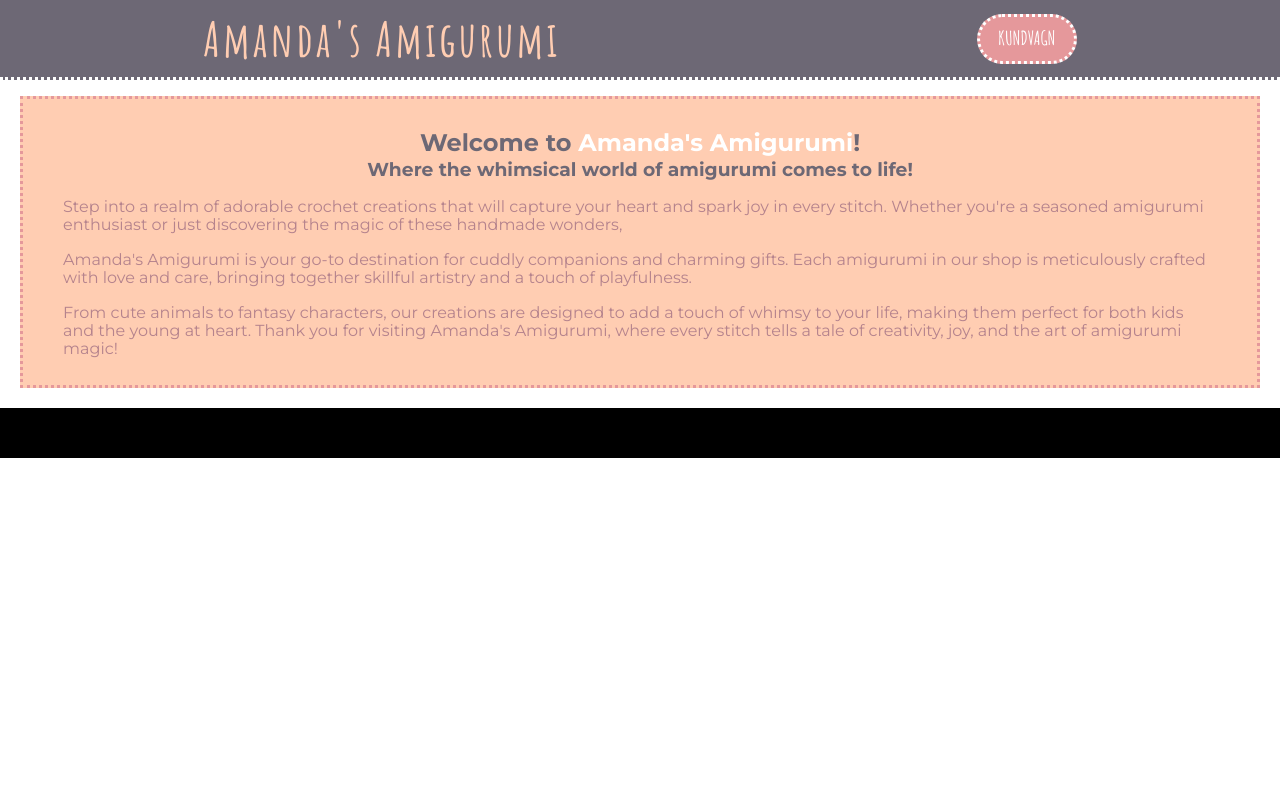
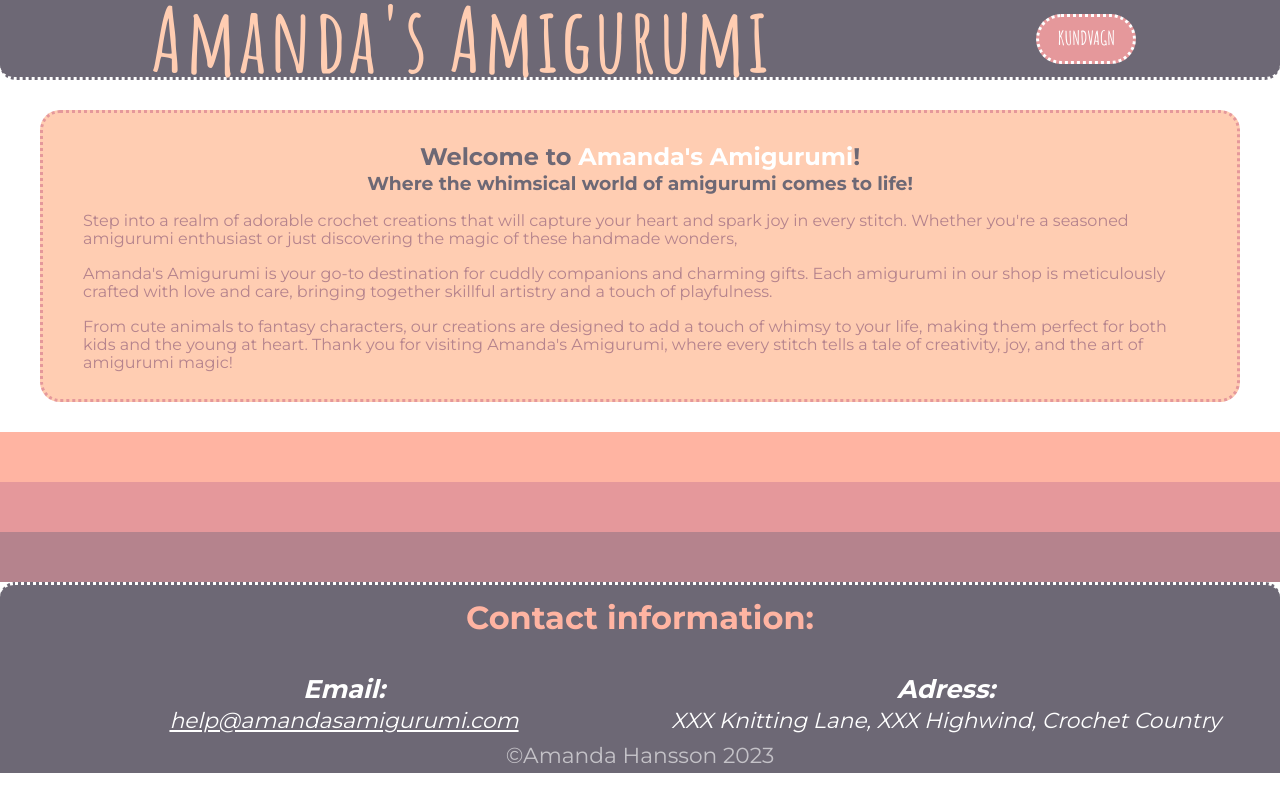
Before and after one commit to LilithSWE/Webshop-first-JS-assignment, a website: page index.html in a window 1280 px wide. Drawn offline with Linux system fonts and the light colour scheme.

Commit message:
Added footer, scss edits + id and classes

```diff
--- a/css/_mobile.scss
+++ b/css/_mobile.scss
@@ -1,5 +1,6 @@
 body {
   width: 100%;
+  height: auto;
   min-width: 100vw;
   display: flex;
   flex-direction: column;
@@ -9,6 +10,10 @@ body {
 }
 h1 {
   font-family: 'Amatic SC', sans-serif;
+  font-size: clamp(0.5rem, 7vw, 10rem);
+  text-wrap: nowrap;
+  margin: 10px;
+  letter-spacing: 3px;
 }
 h2,
 h3,
@@ -23,6 +28,9 @@ p {
 .whiteTextColor {
   color: white;
 }
+.fade{
+  opacity: 0.6;
+}
 button:active {
   opacity: 0.5;
   color: black;
@@ -34,18 +42,15 @@ header {
   max-width: 100vw;
   width: 100%;
   height: 5rem;
+  padding-left: 15px;
+  padding-right: 15px;
   display: flex;
   flex-wrap: nowrap;
   align-items: center;
   justify-content: space-around;
-  gap: 10px;
   border-bottom: 3px dotted white;
-  h1 {
-    font-size: clamp(0.5rem, 10vw, 3rem);
-    text-wrap: nowrap;
-    margin: 2px;
-    letter-spacing: 3px;
-  }
+  border-end-end-radius: 15px;
+  border-end-start-radius: 15px;
   button {
     background-color: $darkPinkColor;
     border: 3px dotted white;
@@ -61,16 +66,19 @@ header {
   }
 }
 section {
-  padding: 10px 40px;
+  padding: 10px 20px;
+  width: 100%;
 }
 .home {
+  margin-top: 5rem;
+  article{
     margin: 20px;
     border: 3px dotted $darkPinkColor;
+    border-radius: 20px;
     background-color: $lightPinkColor;
-  margin-top: 6rem;
+    padding: 10px 40px;
     h2 {
       margin-bottom: 0;
-    text-wrap: nowrap;
       color: $purpleColor;
     }
     h3 {
@@ -83,8 +91,60 @@ section {
       color: $lightPurpleColor;
     }
   }
-.productList {
-  background-color: black;
+
+}
+.productList {  //EJ KLAR
+  background-color: $pinkColor;
   height: 50px;
   width: 100%;
 }
+.cart {  //EJ KLAR
+  background-color: $darkPinkColor;
+  height: 50px;
+  width: 100%;
+}
+.orderForm{  //EJ KLAR
+  background-color: $lightPurpleColor;
+  height: 50px;
+  width: 100%;
+}
+footer {
+  width: 100%;
+  height: fit-content;
+  display: flex;
+  flex-direction: column;
+  padding-top: 10px;
+  background-color: $purpleColor;
+  border-top: 3px dotted white;
+  border-start-end-radius: 15px;
+  border-start-start-radius: 15px;
+  color: white;
+  h3 {
+    margin-top: 5px;
+    margin-bottom: 3px;
+    color: $pinkColor;
+    font-size: clamp(0.5rem, 4vw, 2rem);
+  }
+  p {
+    margin: 5px;
+    font-size: clamp(0.5rem, 1.7vw, 2rem);
+  }
+  address {
+    display: grid;
+    grid-template-columns: 50% 50%;
+    align-items: center;
+    padding-right: 3rem;
+    padding-left: 3rem;
+    gap: 10px;
+    justify-content: space-evenly;
+    h4 {
+      margin-bottom: 0;
+      font-size: clamp(0.5rem, 2vw, 2rem);
+    }
+    a {
+      margin: 5px;
+      color: white;
+      font-size: clamp(0.5rem, 1.7vw, 2rem);
+    }
+  }
+}
--- a/index.html
+++ b/index.html
@@ -36,9 +36,11 @@
     <header>
       <!-- Titel + meny + kundvagnknapp -->
       <h1>Amanda's Amigurumi</h1>
-      <button class="toUpperCase">Kundvagn</button>
+      <button class="toUpperCase">kundvagn</button> <!-- Byt till ikon sen -->
     </header>
     <section class="home">
+      <!-- Välkommnande meddelande + intro till affären -->
+      <article>
         <h2>Welcome to <span class="whiteTextColor">Amanda's Amigurumi</span>!</h2>
         <h3>Where the whimsical world of amigurumi comes to life!</h3>
         <p>
@@ -54,16 +56,31 @@
           making them perfect for both kids and the young at heart. Thank you for visiting Amanda's Amigurumi, where every
           stitch tells a tale of creativity, joy, and the art of amigurumi magic!
         </p>
+      </article>
     </section>
-    <section class="productList">
+    <section class="productList" id="productList">
       <!-- Loopa in array med produkter -->
     </section>
-    <section>
+    <section class="cart" id="cart">
       <!-- Varukorgen -->
     </section>
-    <section>
+    <section class="orderForm" id="orderForm">
       <!-- Beställningsformuläret -->
     </section>
+    <footer class="contact">
+      <h3>Contact information:</h3>
+      <address>
+        <div>
+          <h4>Email:</h4>
+          <p id="email"><a href="mailto:help@amandasamigurumi.com">help@amandasamigurumi.com</a></p>
+        </div>
+        <div>
+          <h4>Adress:</h4>
+          <p id="physical_adress">XXX Knitting Lane, XXX Highwind, Crochet Country</p>
+        </div>
+      </address>
+      <p class="fade">&copy;Amanda Hansson 2023</p>
+    </footer>
     <script type="module" src="script.js"></script>
   </body>
 </html>
```
Also changed, not shown: script.js (+70 -0 lines), css/style.css. Lines whose indentation alone changed are shown as unchanged.
